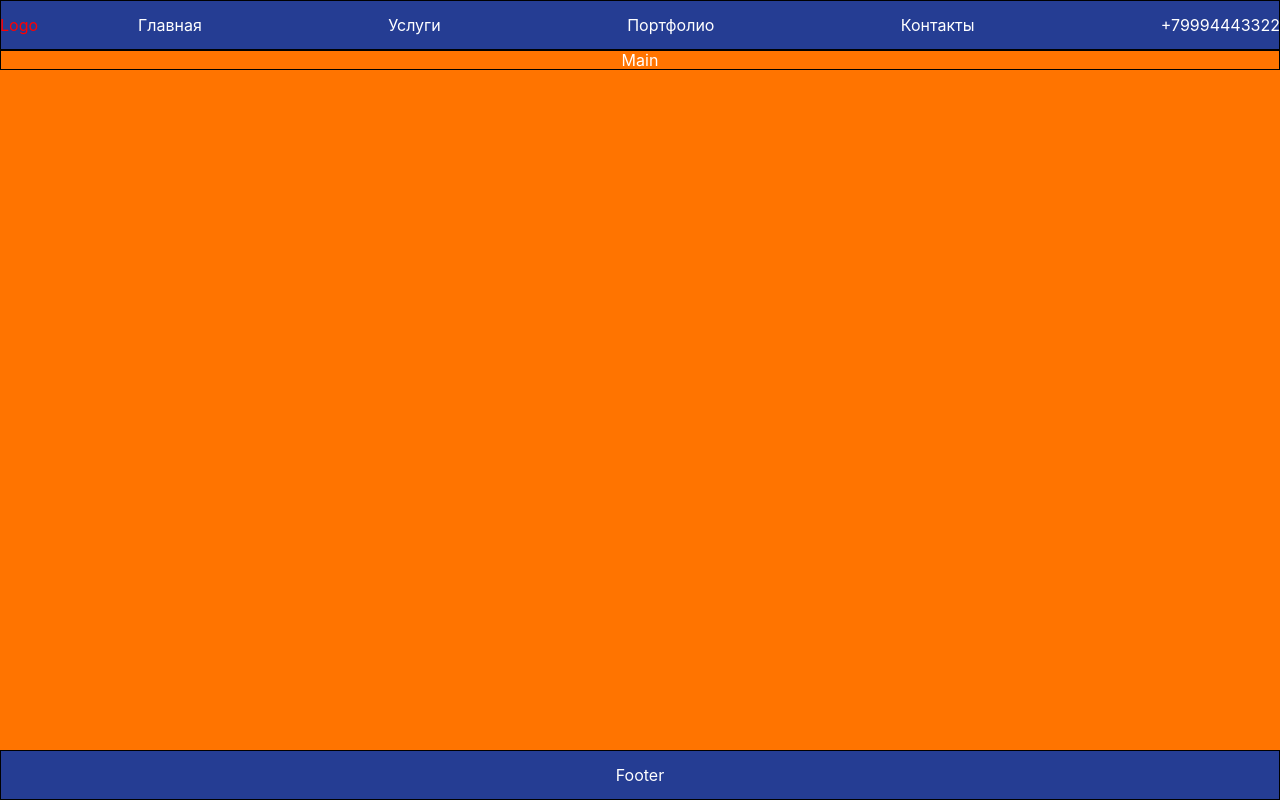
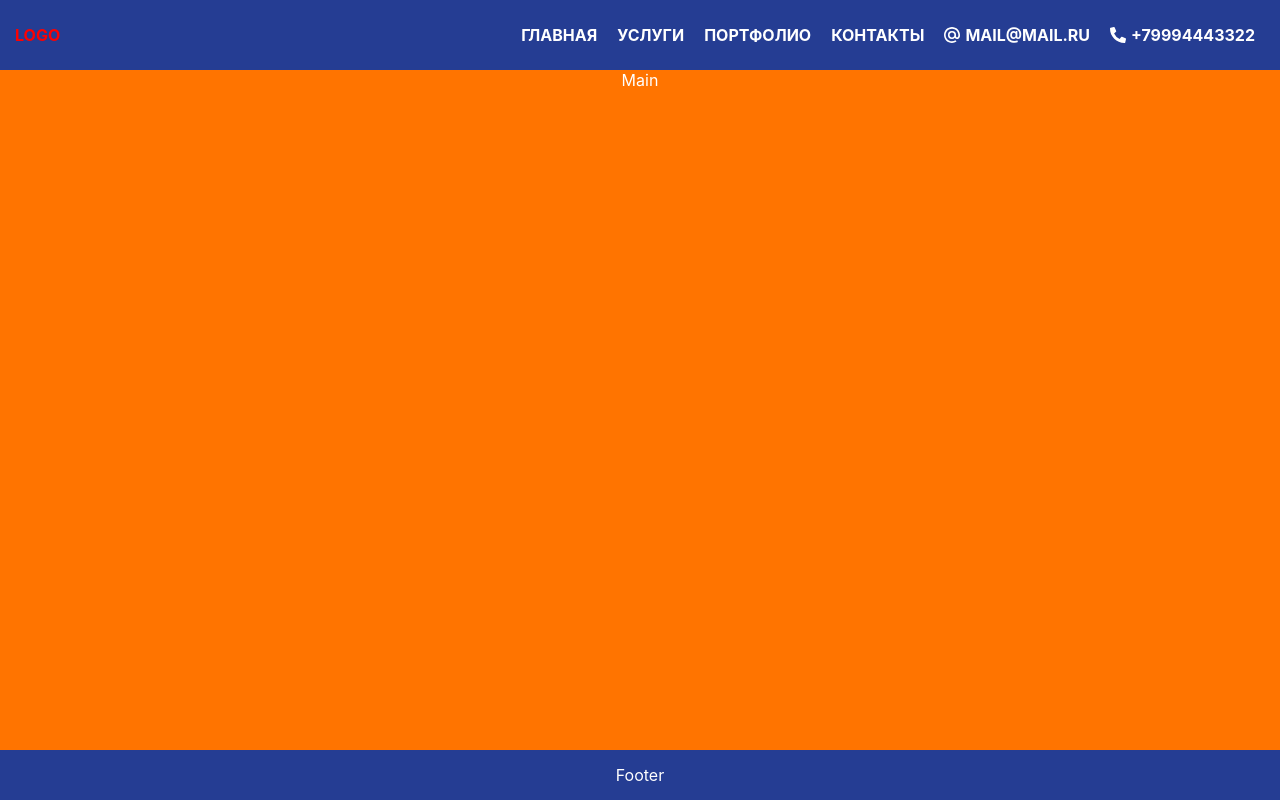
Before and after one commit to ZIKZAGis/TT-Print_outdoor_advertising, a React (Create React App) app: page / in a window 1280 px wide. Built offline with nearby package versions, Linux system fonts and the light colour scheme.

Commit message:
add header styles

```diff
--- a/src/App.scss
+++ b/src/App.scss
@@ -21,22 +21,19 @@
 }
 
 .App_container {
-    max-width: 1280px;
+    max-width: $desktop;
+    min-width: 320px;
     margin: 0 auto;
-    outline: 1px solid black;
-    outline-offset: -1px;
 }
 
-@media (max-width: 1024px) {
+@media (max-width: $tablet) {
     .App_container {
         max-width: 960px;
-        padding: 30px;
     }
 }
 
-@media (max-width: 768px) {
+@media (max-width: $mobile) {
     .App_container {
         max-width: 100%;
-        padding: 15px;
     }
 }
--- a/src/components/Header/Header.jsx
+++ b/src/components/Header/Header.jsx
@@ -1,4 +1,7 @@
 import styles from "./Header.module.scss";
+import { SiMaildotru } from "react-icons/si";
+import { FaPhoneAlt } from "react-icons/fa";
+
 
 const Header = () => {
     return (
@@ -20,8 +23,20 @@ const Header = () => {
                     <li>
                         <a href="#">Контакты</a>
                     </li>
+                </ul>
+                <ul className={styles.list_contacts}>
                     <li>
-                        <a href="tel:+79994443322">+79994443322</a>
+                        <a href="mailto:mail@mail.ru">
+                            <SiMaildotru/>
+                            <p>mail@mail.ru</p>
+                        </a>
+                    </li>
+                    <li>
+
+                        <a href="tel:+79994443322">
+                            <FaPhoneAlt/>
+                            <p>+79994443322</p>
+                        </a>
                     </li>
                 </ul>
             </nav>
--- a/src/components/Header/Header.module.scss
+++ b/src/components/Header/Header.module.scss
@@ -1,18 +1,88 @@
+@import './../../variables.scss';
+
 .wrapper {
     display: flex;
     justify-content: space-between;
+    padding: 0 15px;
+    font-weight: bold;
+    text-transform: uppercase;
 
     > nav {
         width: 100%;
+        display: flex;
+        justify-content: space-between;
     }
 }
 
 .logo {
     color: red;
     margin-right: 100px;
+    display: flex;
+    align-items: center;
 }
 
 .list {
+    width: 100%;
     display: flex;
-    justify-content: space-between;
+    align-items: center;
+    justify-content: flex-end;
+
+    > li {
+        display: flex;
+        align-items: center;
+
+        a {
+            padding: 10px;
+            transition: $animation;
+        }
+
+        a:hover {
+            color: $main-orange;
+            transition: $animation;
+        }
+    }
 }
+
+.list_contacts {
+    display: flex;
+    transition: $animation;
+
+    > li {
+        display: flex;
+        align-items: center;
+    }
+
+    a {
+        display: flex;
+        align-items: center;
+        transition: $animation;
+        padding: 10px;
+
+        svg {
+            margin-right: 5px;
+        }
+    }
+
+    a:hover {
+        color: $bt_red;
+        transition: $animation;
+    }
+}
+
+@media (max-width: $tablet) {
+    .list_contacts {
+        a p {
+            display: none;
+        }
+
+        a svg {
+            margin-right: 0;
+        }
+    }
+}
+
+// @media (max-width: $mobile) {
+//     .list {
+//         display: none;
+//     }
+// }
--- a/src/variables.scss
+++ b/src/variables.scss
@@ -2,3 +2,11 @@
 $main-blue: #253d93;
 $main-yellow: #FFD300;
 $main-orange: #FF7400;
+$bt_red: #e53131;
+
+// width screen
+$desktop: 1280px;
+$tablet: 1024px;
+$mobile: 768px;
+
+$animation: all .3s ease-out;
```
